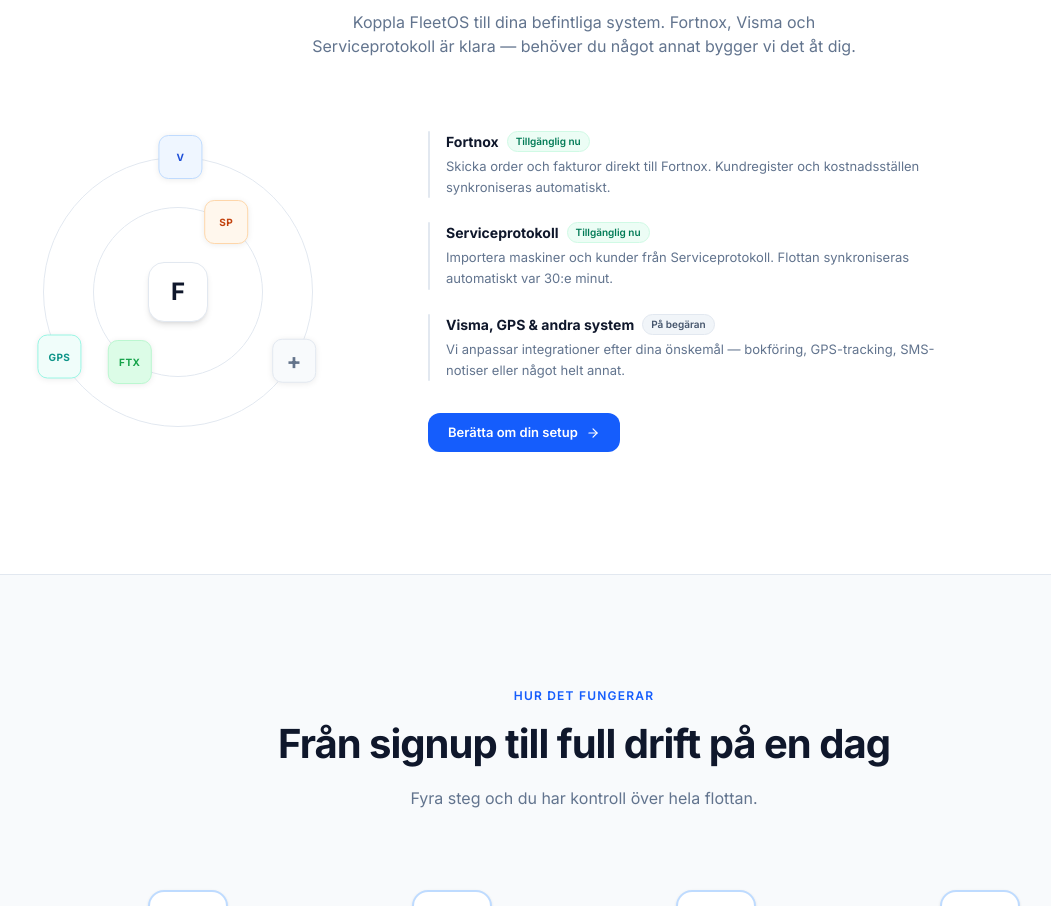
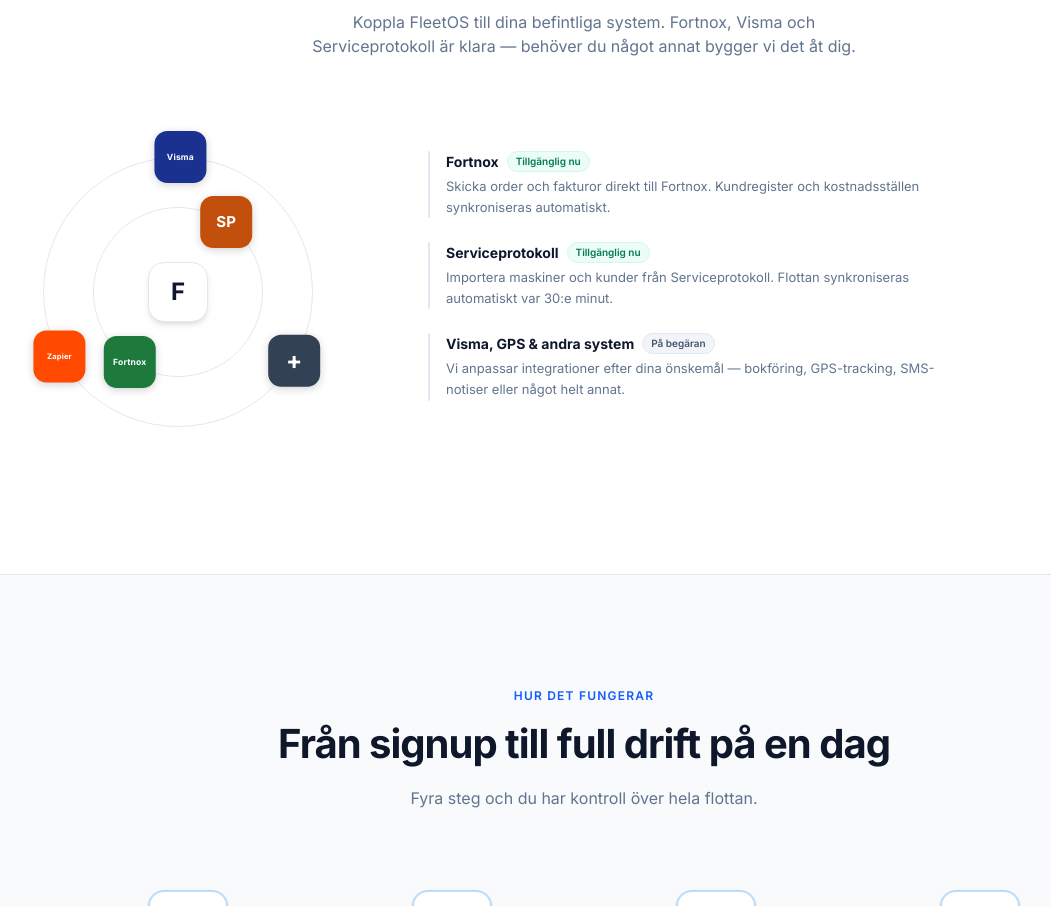
Before and after one commit to DavidWestlundcode/Fleetrent, a Next.js app: page / in a window 1280 px wide. Shown: the part 6840-7746 px from the top of the page, without its empty margins (56-1107 px from the left). Built offline with nearby package versions, Linux system fonts and the light colour scheme.

Commit message:
Restyle orbit icons to solid brand colors, remove CTA button

```diff
--- a/src/app/page.tsx
+++ b/src/app/page.tsx
@@ -1137,27 +1137,27 @@ export default function LandingPage() {
 
                 {/* Inner orbit — clockwise 20s — Fortnox + Serviceprotokoll */}
                 {[
-                  { label: 'FTX', title: 'Fortnox', color: '#16a34a', bg: '#dcfce7', border: '#bbf7d0', delay: 0 },
-                  { label: 'SP', title: 'Serviceprotokoll', color: '#c2410c', bg: '#fff7ed', border: '#fed7aa', delay: -10 },
-                ].map(({ label, title, color, bg, border, delay }) => (
-                  <div key={label} title={title} style={{ position: 'absolute', top: '50%', left: '50%', width: 0, height: 0, animation: 'orbit-cw 20s linear infinite', animationDelay: `${delay}s` }}>
-                    <div style={{ position: 'absolute', left: 63, top: -22, animation: 'orbit-ccw 20s linear infinite', animationDelay: `${delay}s` }}>
-                      <div style={{ width: 44, height: 44, borderRadius: 10, background: bg, border: `1.5px solid ${border}`, display: 'flex', alignItems: 'center', justifyContent: 'center', fontSize: 10, fontWeight: 800, color, letterSpacing: 0.5, boxShadow: '0 1px 6px rgba(0,0,0,0.08)' }}>
+                  { label: 'Fortnox', bg: '#1e7a3c', fontSize: 8.5, delay: 0 },
+                  { label: 'SP', bg: '#c2500c', fontSize: 15, delay: -10 },
+                ].map(({ label, bg, fontSize, delay }) => (
+                  <div key={label} style={{ position: 'absolute', top: '50%', left: '50%', width: 0, height: 0, animation: 'orbit-cw 20s linear infinite', animationDelay: `${delay}s` }}>
+                    <div style={{ position: 'absolute', left: 59, top: -26, animation: 'orbit-ccw 20s linear infinite', animationDelay: `${delay}s` }}>
+                      <div style={{ width: 52, height: 52, borderRadius: 13, background: bg, display: 'flex', alignItems: 'center', justifyContent: 'center', fontSize, fontWeight: 700, color: '#fff', letterSpacing: 0.2, boxShadow: '0 2px 8px rgba(0,0,0,0.18)' }}>
                         {label}
                       </div>
                     </div>
                   </div>
                 ))}
 
-                {/* Outer orbit — counter-clockwise 28s — Visma + GPS + Custom */}
+                {/* Outer orbit — counter-clockwise 28s — Visma + Zapier + Custom */}
                 {[
-                  { label: 'V', title: 'Visma', color: '#1d4ed8', bg: '#eff6ff', border: '#bfdbfe', delay: 0 },
-                  { label: 'GPS', title: 'GPS-tracking', color: '#0d9488', bg: '#f0fdfa', border: '#99f6e4', delay: -9.3 },
-                  { label: '+', title: 'Anpassad integration', color: '#64748b', bg: '#f8fafc', border: '#e2e8f0', delay: -18.7 },
-                ].map(({ label, title, color, bg, border, delay }) => (
-                  <div key={label} title={title} style={{ position: 'absolute', top: '50%', left: '50%', width: 0, height: 0, animation: 'orbit-ccw 28s linear infinite', animationDelay: `${delay}s` }}>
-                    <div style={{ position: 'absolute', left: 113, top: -22, animation: 'orbit-cw 28s linear infinite', animationDelay: `${delay}s` }}>
-                      <div style={{ width: 44, height: 44, borderRadius: 10, background: bg, border: `1.5px solid ${border}`, display: 'flex', alignItems: 'center', justifyContent: 'center', fontSize: label === '+' ? 22 : 10, fontWeight: 800, color, letterSpacing: 0.5, boxShadow: '0 1px 6px rgba(0,0,0,0.08)' }}>
+                  { label: 'Visma', bg: '#1a3190', fontSize: 8.5, delay: 0 },
+                  { label: 'Zapier', bg: '#ff4a00', fontSize: 7.5, delay: -9.3 },
+                  { label: '+', bg: '#334155', fontSize: 24, delay: -18.7 },
+                ].map(({ label, bg, fontSize, delay }) => (
+                  <div key={label} style={{ position: 'absolute', top: '50%', left: '50%', width: 0, height: 0, animation: 'orbit-ccw 28s linear infinite', animationDelay: `${delay}s` }}>
+                    <div style={{ position: 'absolute', left: 109, top: -26, animation: 'orbit-cw 28s linear infinite', animationDelay: `${delay}s` }}>
+                      <div style={{ width: 52, height: 52, borderRadius: 13, background: bg, display: 'flex', alignItems: 'center', justifyContent: 'center', fontSize, fontWeight: 700, color: '#fff', letterSpacing: 0.2, boxShadow: '0 2px 8px rgba(0,0,0,0.18)' }}>
                         {label}
                       </div>
                     </div>
@@ -1201,12 +1201,6 @@ export default function LandingPage() {
                   </div>
                 ))}
               </div>
-              <a
-                href="mailto:hej@fleetos.se"
-                className="inline-flex items-center gap-2 px-5 py-2.5 bg-blue-600 text-white text-[13px] font-semibold rounded-xl hover:bg-blue-700 transition-colors"
-              >
-                Berätta om din setup <ArrowRight className="w-3.5 h-3.5" />
-              </a>
             </AnimateIn>
 
           </div>
```
